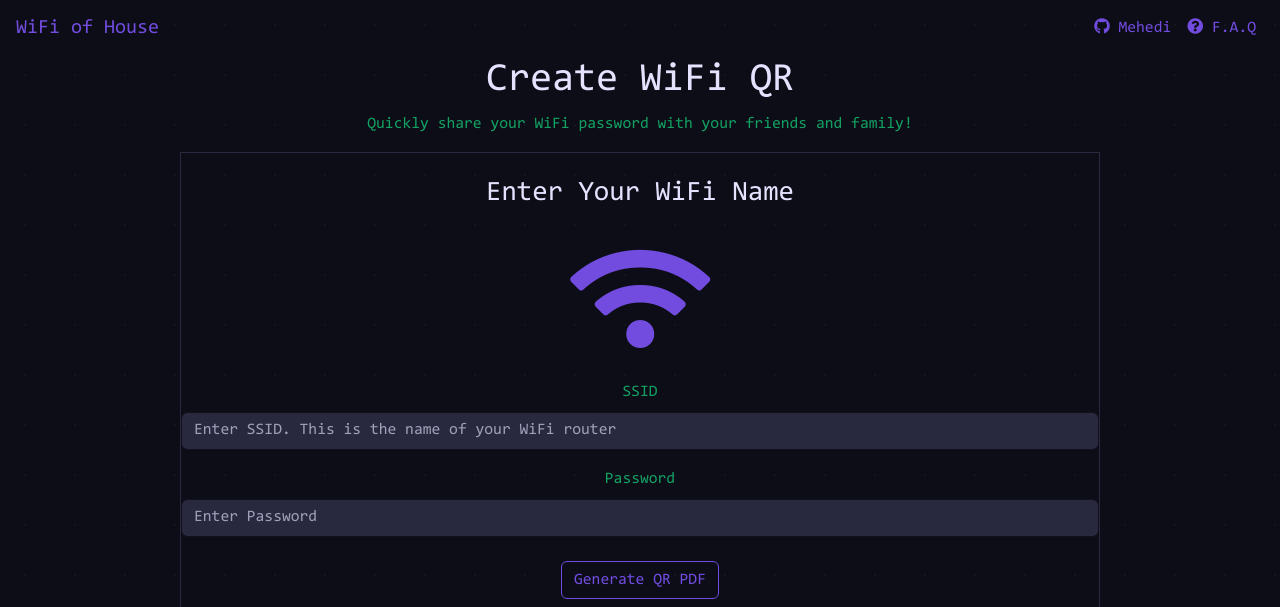
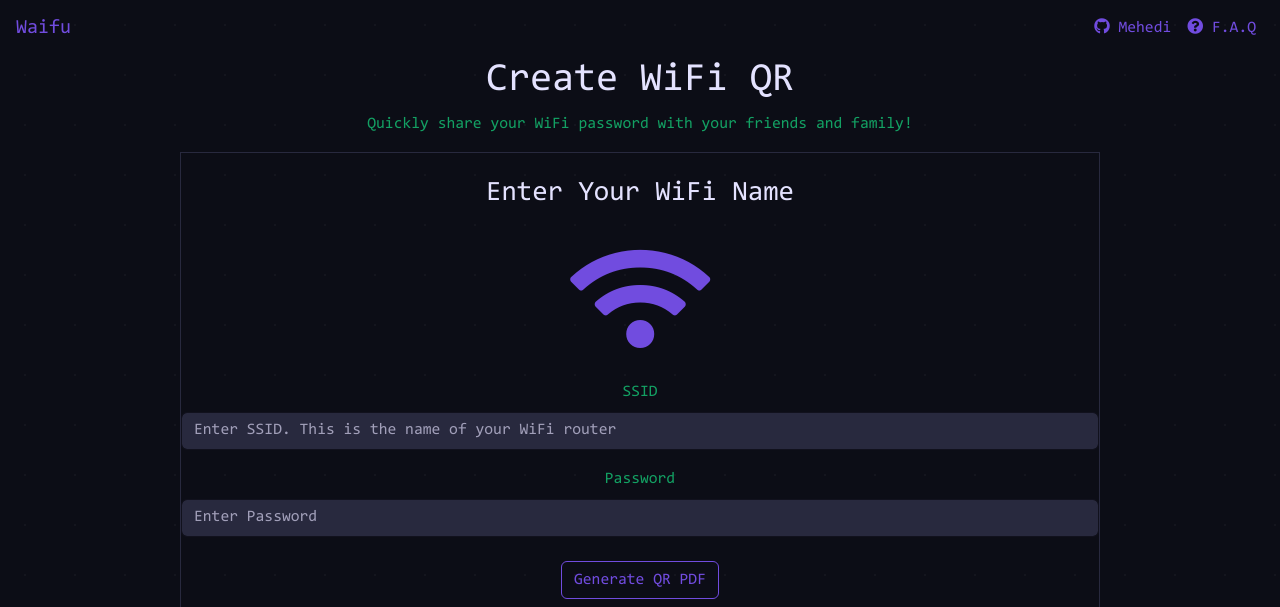
Before and after one commit to mehedieh/waifu, a Flask app: page / in a window 1280 px wide. Shown: the top 607 px of the page. Run offline with Flask 2, Linux system fonts and the light colour scheme; some libraries are stand-ins or nearby versions.

Commit message:
Update index.html

```diff
--- a/templates/index.html
+++ b/templates/index.html
@@ -30,7 +30,7 @@
     <!-- navbar -->
     <div class="navCon">
         <nav class="navbar navbar-expand-lg">
-            <a class="navbar-brand con" href="{{url_for('hello_world')}}">WiFi of House</a>
+            <a class="navbar-brand con" href="{{url_for('hello_world')}}">Waifu</a>
             <button class="navbar-toggler" type="button" data-toggle="collapse" data-target="#navbarSupportedContent" aria-controls="navbarSupportedContent" aria-expanded="false" aria-label="Toggle navigation">
                 <i class="fas fa-grip-lines whitegrip"></i>
             </button>
```
